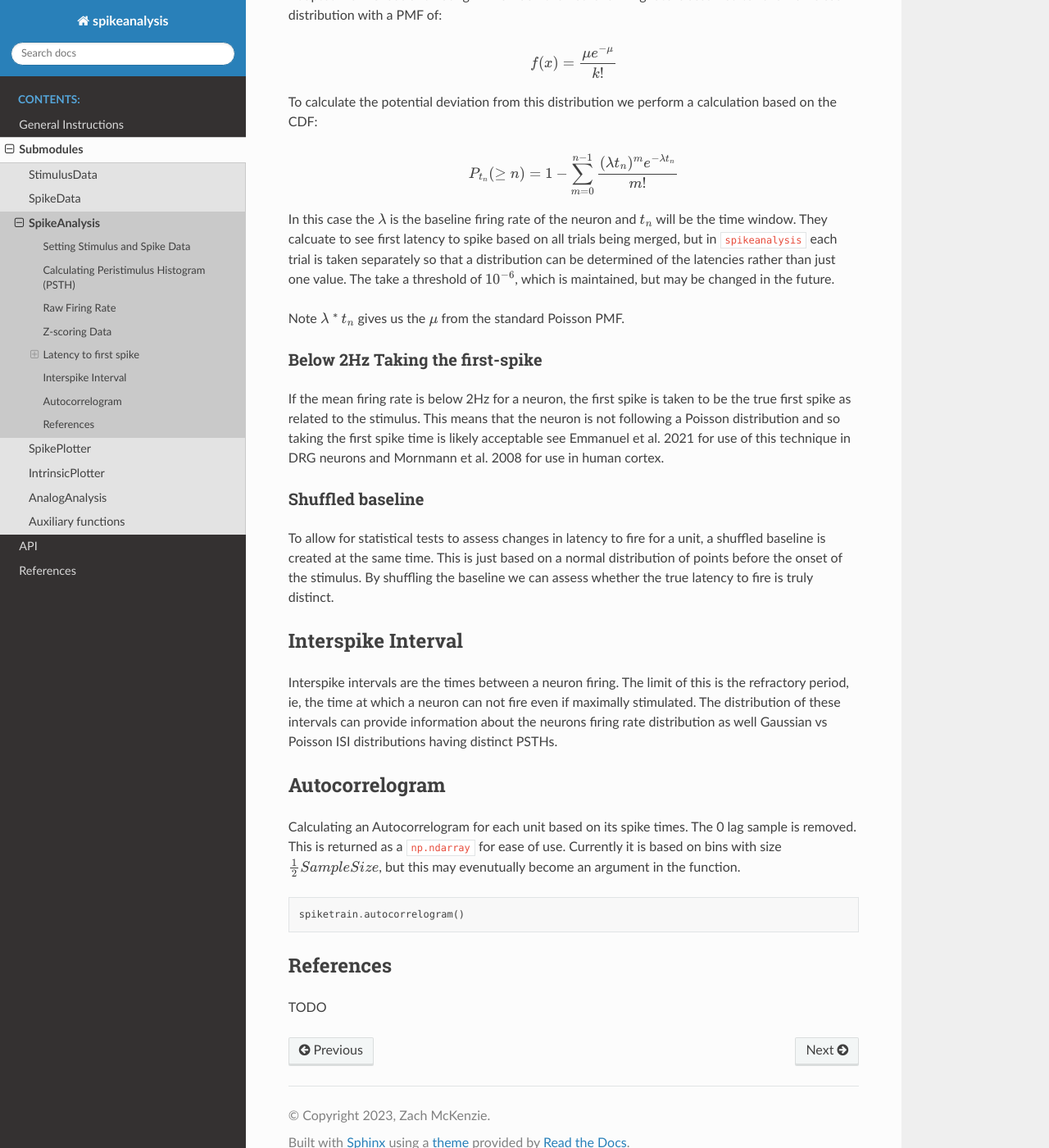
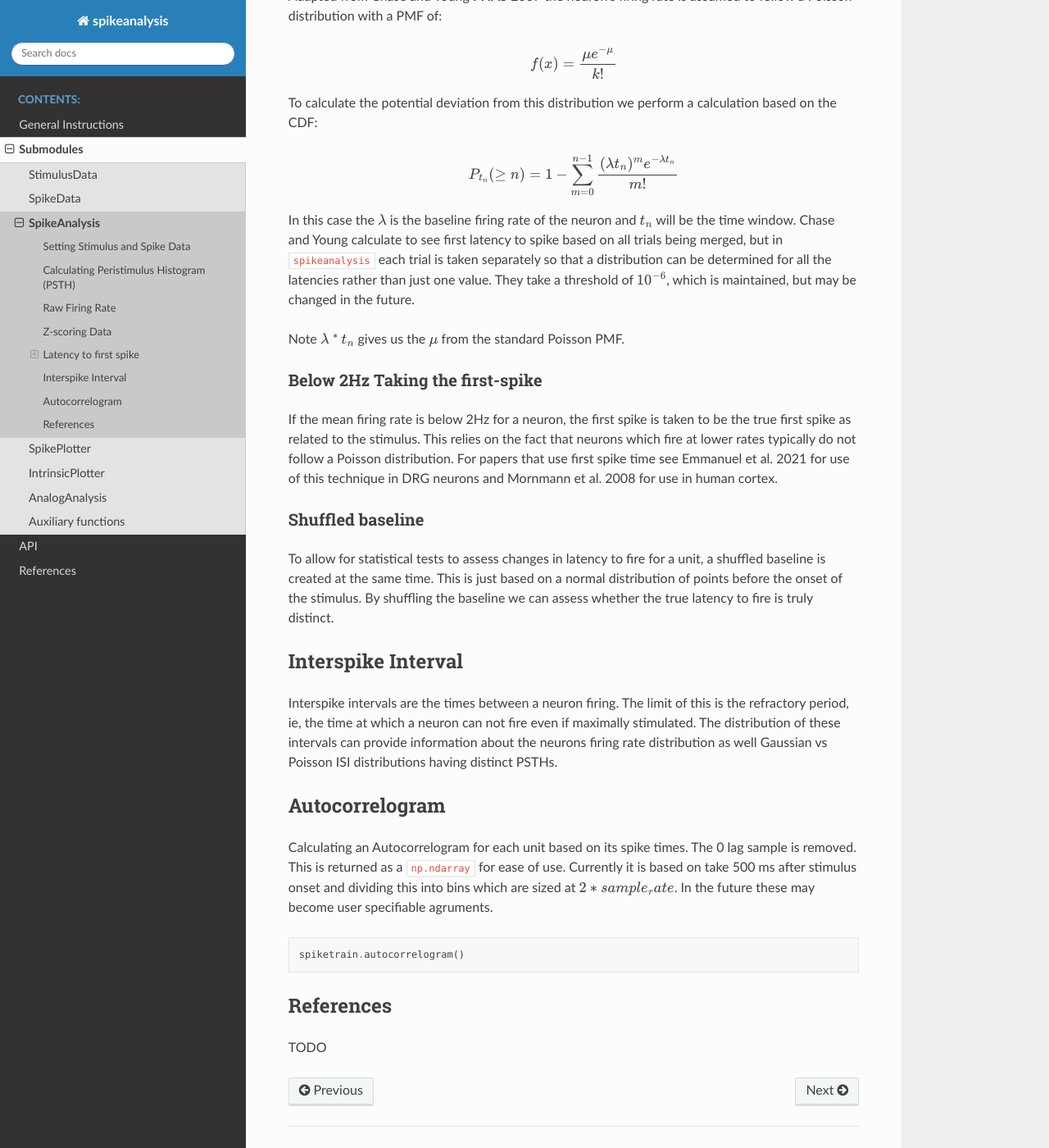
Before and after one commit to zm711/spikeanalysis, a Sphinx documentation site: the page built from docs/source/submodules/spike_analysis.rst, in a window 1280 px wide and 1400 px high, scrolled down 2446 px. Shown: the whole window at 82% size. Built offline with Sphinx 7.4.7 and the Read the Docs theme 2.0.0, drawn with Linux system fonts in a browser that asks for light colours; some of the changed text lies outside the part shown.

Commit message:
fix docs typos

```diff
--- a/docs/source/submodules/spike_analysis.rst
+++ b/docs/source/submodules/spike_analysis.rst
@@ -34,7 +34,7 @@
 The window can always be shrunk for plotting functions, but keeping a wide, but non-overlapping
 window can demonstrate some patterns that might be missed by only focusing on right around the stimulus
 onset. Also traditionally PSTHs should only have 0 or 1 spikes/bin and so the code will indicate
-if your current time_bin_ms is too large to fulfil this condition. It is up to the user whether this
+if your current :code:`time_bin_ms`` is too large to fulfil this condition. It is up to the user whether this
 matters for their purposes. Additionally this function can globally apply values or each stimulus can have
 a value given.
 
@@ -121,9 +121,9 @@
 
     P_{t_n}(\geq n) = 1 - \sum_{m=0}^{n-1} \frac{( \lambda t_n)^m e^{- \lambda t_n}}{m!}
 
-In this case the :math:`\lambda` is the baseline firing rate of the neuron and :math:`t_n` will be the time window. They calcuate to see
+In this case the :math:`\lambda` is the baseline firing rate of the neuron and :math:`t_n` will be the time window. Chase and Young calculate to see
 first latency to spike based on all trials being merged, but in :code:`spikeanalysis` each trial is taken separately so that a distribution
-can be determined of the latencies rather than just one value. The take a threshold of :math:`10^{-6}`, which is maintained, but may be
+can be determined for all the latencies rather than just one value. They take a threshold of :math:`10^{-6}`, which is maintained, but may be
 changed in the future.
 
 Note :math:`\lambda` * :math:`t_n` gives us the :math:`\mu` from the standard Poisson PMF.
@@ -131,8 +131,8 @@
 Below 2Hz Taking the first-spike
 ^^^^^^^^^^^^^^^^^^^^^^^^^^^^^^^^
 
-If the mean firing rate is below 2Hz for a neuron, the first spike is taken to be the true first spike as related to the stimulus. This
-means that the neuron is not following a Poisson distribution and so taking the first spike time is likely acceptable see Emmanuel et al. 2021
+If the mean firing rate is below 2Hz for a neuron, the first spike is taken to be the true first spike as related to the stimulus. This relies on the fact that
+neurons which fire at lower rates typically do not follow a Poisson distribution. For papers that use first spike time see Emmanuel et al. 2021
 for use of this technique in DRG neurons and Mornmann et al. 2008 for use in human cortex.
 
 
@@ -157,7 +157,8 @@
 ---------------
 
 Calculating an Autocorrelogram for each unit based on its spike times. The 0 lag sample is removed. This is returned as a :code:`np.ndarray` for ease of use.
-Currently it is based on bins with size :math:`\frac{1}{2} SampleSize`, but this may evenutually become an argument in the function.
+Currently it is based on take 500 ms after stimulus onset and dividing this into bins which are sized at :math:`2 * sample_rate`. In the future these may
+become user specifiable agruments.
 
 .. code-block:: python
 
--- a/docs/source/submodules/spike_plotter.rst
+++ b/docs/source/submodules/spike_plotter.rst
@@ -8,7 +8,7 @@
 Initializing Plotting Classes
 -----------------------------
 
-Utilizing matplotlib under the hood allows for some customization. During the intialization of the class
+Utilizing :code:`matplotlib`` under the hood allows for some customization. During the intialization of the class
 different defaults can be applied using the :code:`kwargs`. These should be a dictionary of standard matplotlib
 values, eg, :code:`{"dpi": 300, "figsize": (10,8)}`. The class will warn if the attempted value is not currently
 customizable (ie, it is not used internally currently). Defaults are reasonable :code:`x-axis` defaults to :code:`"Time (s)"`
```
Also changed, not shown: other parts of docs/source/submodules/spike_analysis.rst (+1 -1 lines), docs/source/submodules/intrinsic_plotter.rst (+4 -4 lines), docs/source/submodules/spike_data.rst (+5 -4 lines).
